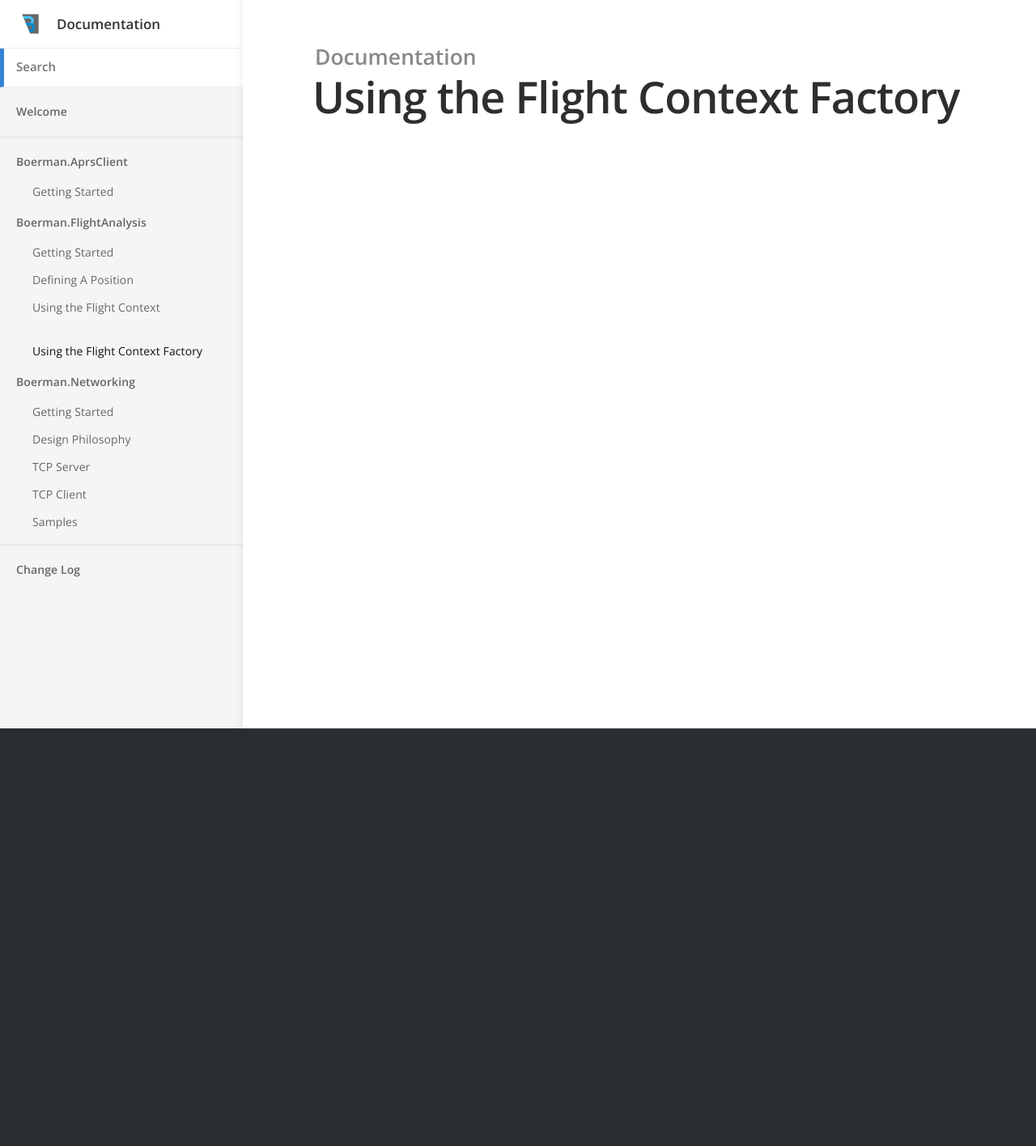
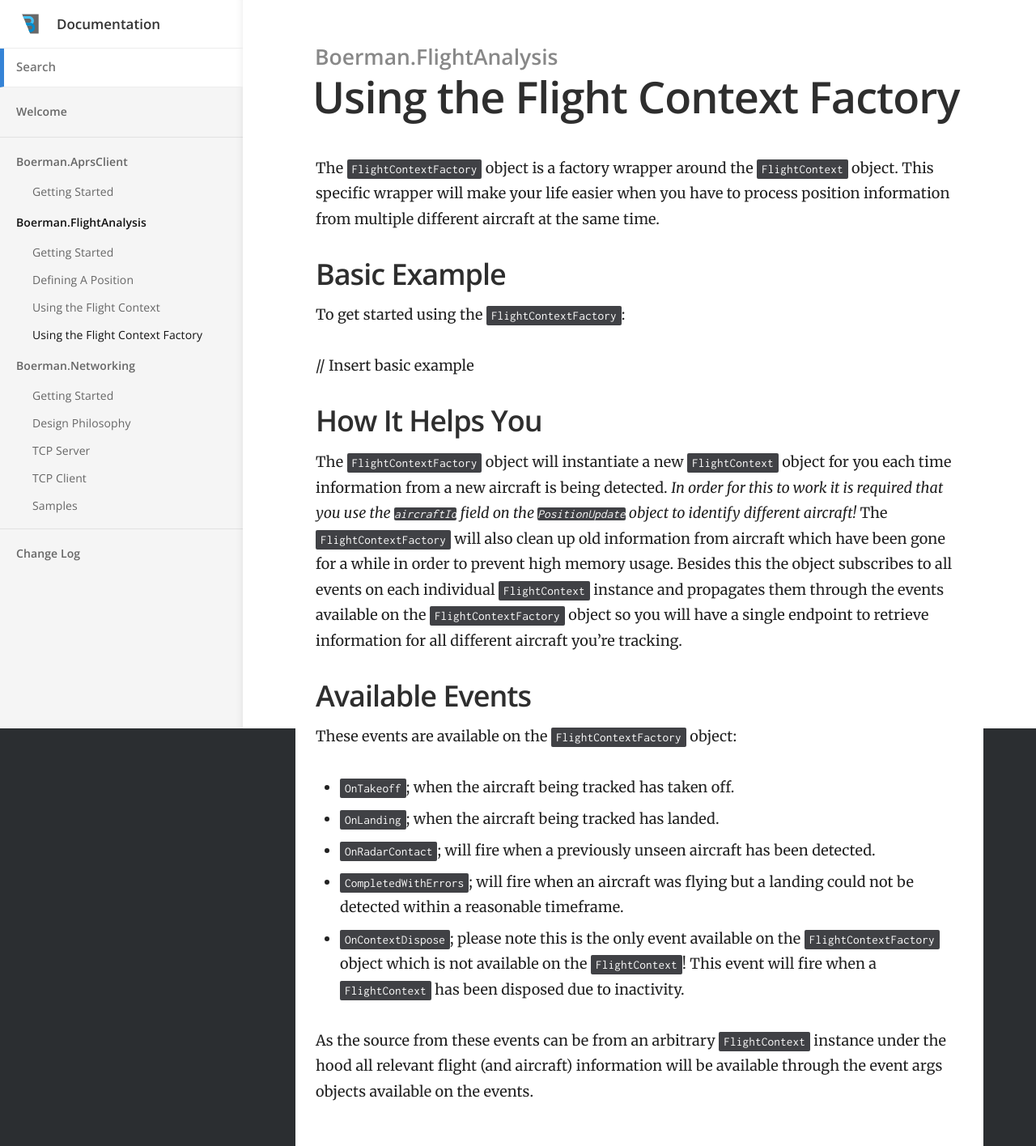
Before and after one commit to Boerman/docs, a Jekyll site: the page built from _docs/Libraries/FlightAnalysis/using-the-flight-context-factory.md, in a window 1280 px wide. Shown: the whole page at 81% size. Built offline with Jekyll 4.4.1, drawn with Linux system fonts in a browser that asks for light colours; before the commit the page ends 900 px from its top, so only the background shows below that.

Commit message:
Updated '_docs/Libraries/FlightAnalysis/using-the-flight-context-factory.md' via CloudCannon

```diff
--- a/_docs/Libraries/FlightAnalysis/using-the-flight-context-factory.md
+++ b/_docs/Libraries/FlightAnalysis/using-the-flight-context-factory.md
@@ -1,5 +1,30 @@
 ---
 title: Using the Flight Context Factory
-category:
-order: 1
+category: Boerman.FlightAnalysis
+order: 4
 ---
+
+
+The `FlightContextFactory` object is a factory wrapper around the `FlightContext` object. This specific wrapper will make your life easier when you have to process position information from multiple different aircraft at the same time.
+
+## Basic Example
+
+To get started using the `FlightContextFactory`:
+
+// Insert basic example
+
+## How It Helps You
+
+The `FlightContextFactory` object will instantiate a new `FlightContext` object for you each time information from a new aircraft is being detected.&nbsp;*In order for this to work it is required that you use the `aircraftId` field on the `PositionUpdate` object to identify different aircraft!*&nbsp;The `FlightContextFactory` will also clean up old information from aircraft which have been gone for a while in order to prevent high memory usage. Besides this the object subscribes to all events on each individual `FlightContext` instance and propagates them through the events available on the `FlightContextFactory` object so you will have a single endpoint to retrieve information for all different aircraft you're tracking.
+
+## Available Events
+
+These events are available on the `FlightContextFactory` object:
+
+* `OnTakeoff`; when the aircraft being tracked has taken off.
+* `OnLanding`; when the aircraft being tracked has landed.
+* `OnRadarContact`; will fire when a previously unseen aircraft has been detected.
+* `CompletedWithErrors`; will fire when an aircraft was flying but a landing could not be detected within a reasonable timeframe.
+* `OnContextDispose`; please note this is the only event available on the `FlightContextFactory` object which is not available on the `FlightContext`! This event will fire when a `FlightContext` has been disposed due to inactivity.
+
+As the source from these events can be from an arbitrary `FlightContext` instance under the hood all relevant flight (and aircraft) information will be available through the event args objects available on the events.
```
